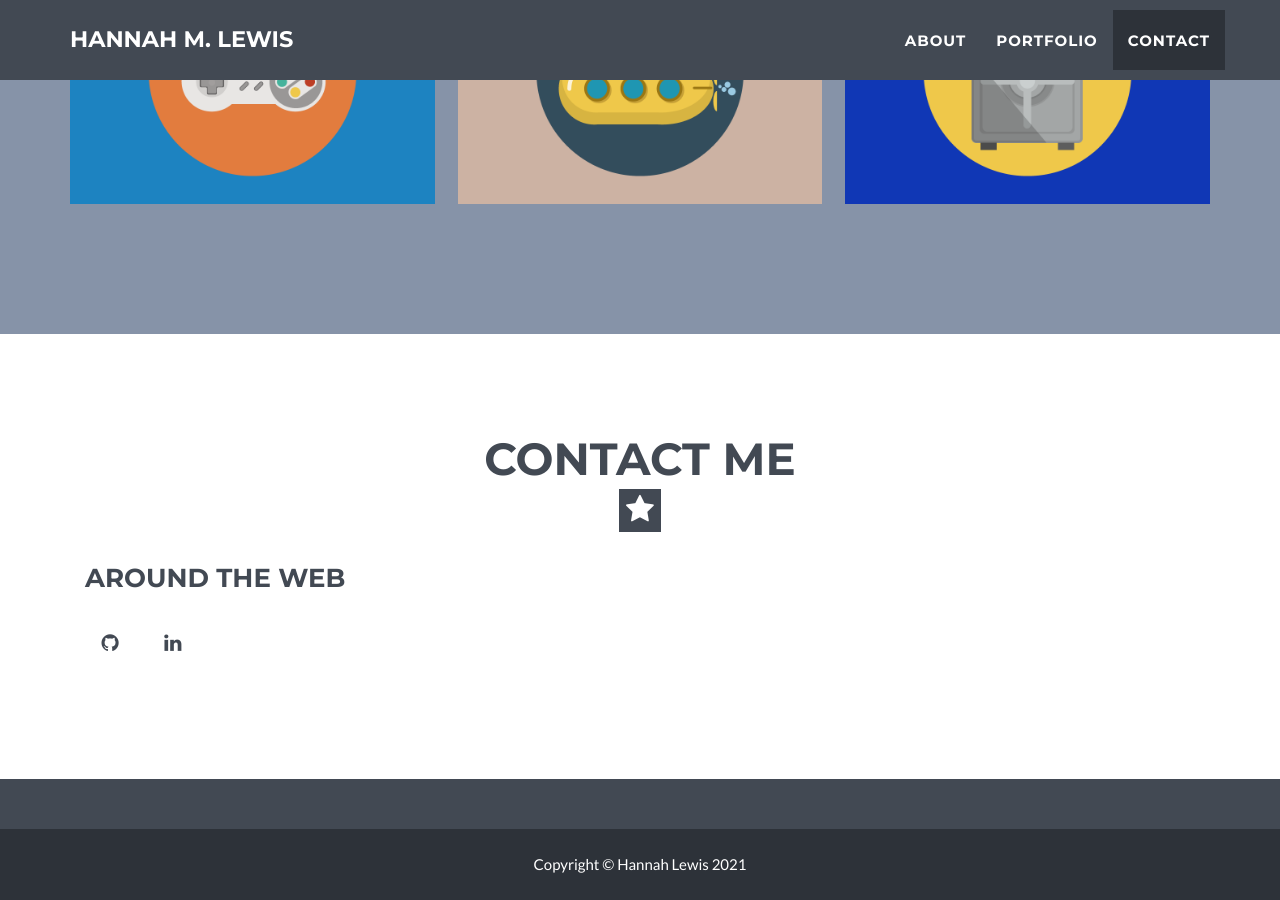
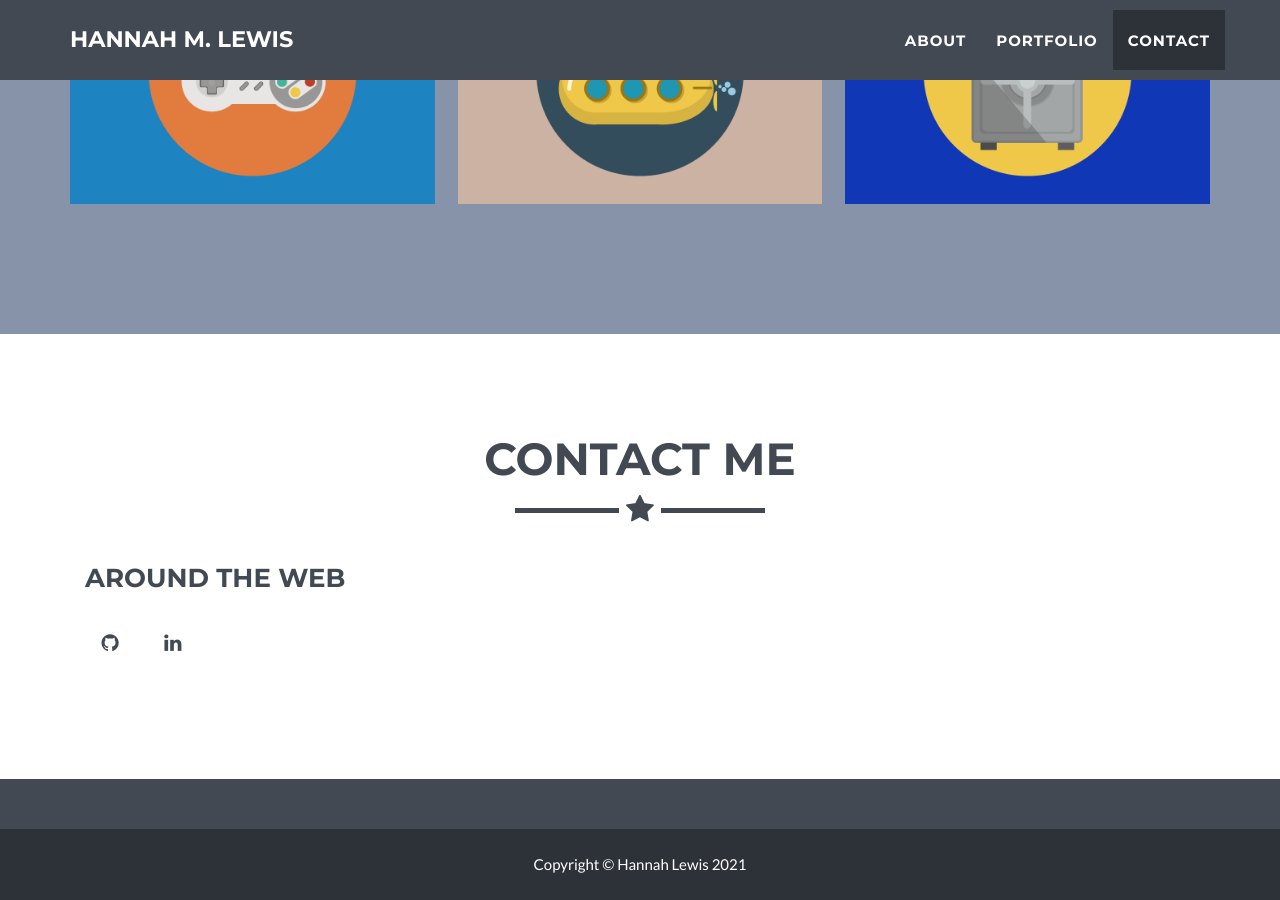
Before and after one commit to hmlewis-astro/hmlewis-astro.github.io, a Jekyll site: the page built from _posts/2014-07-18-project-1.markdown, in a window 1280 px wide and 900 px high, scrolled down 1925 px. Built offline with Jekyll 4.4.1, drawn with Linux system fonts in a browser that asks for light colours.

Commit message:
contact color

```diff
--- a/_includes/contact.html
+++ b/_includes/contact.html
@@ -4,7 +4,7 @@
             <div class="row">
                 <div class="col-lg-12 text-center">
                     <h2>Contact Me</h2>
-                    <hr class="star-dark">
+                    <hr class="star-primary">
                 </div>
             </div>
             <div class="container">
```
